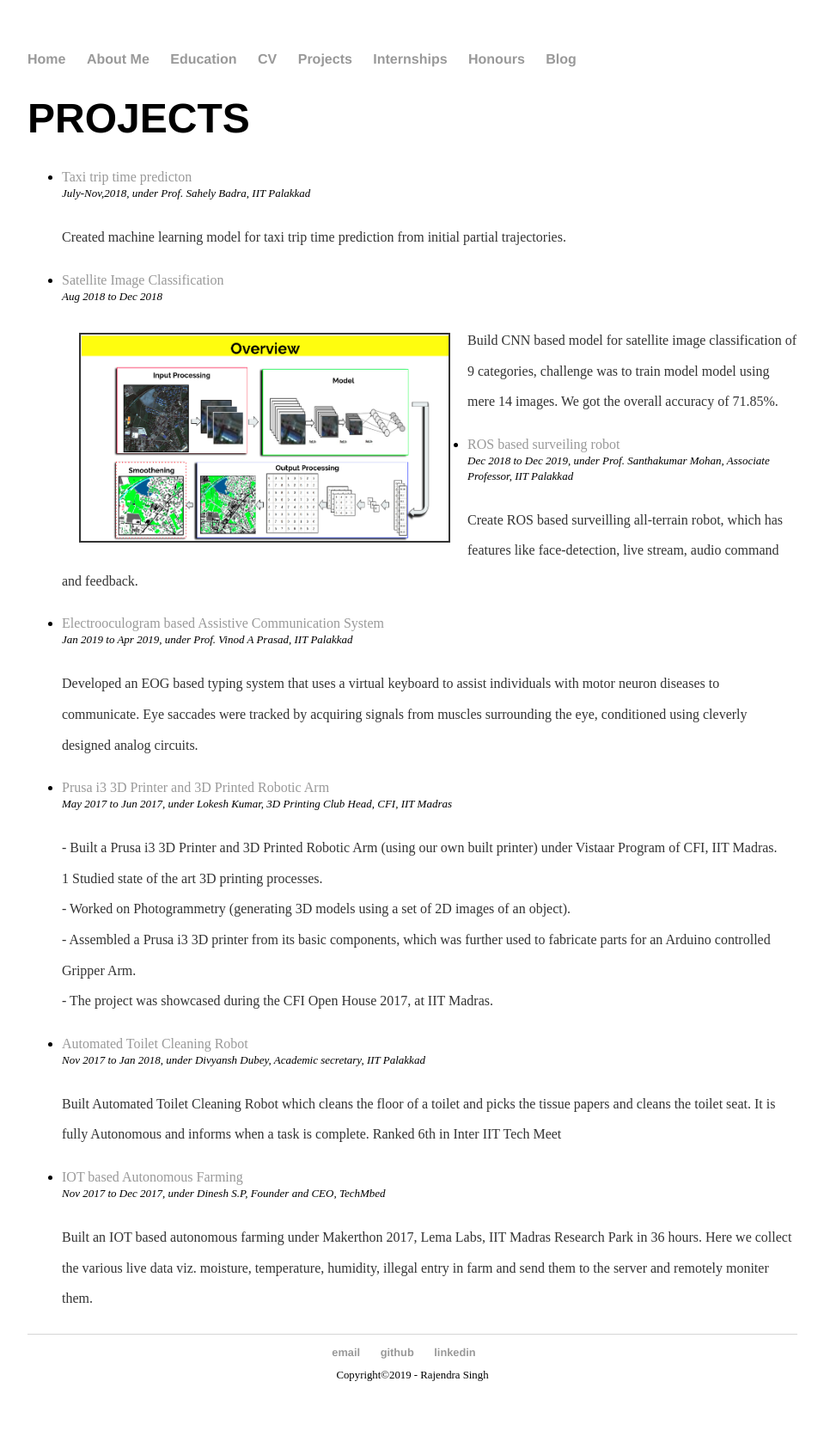
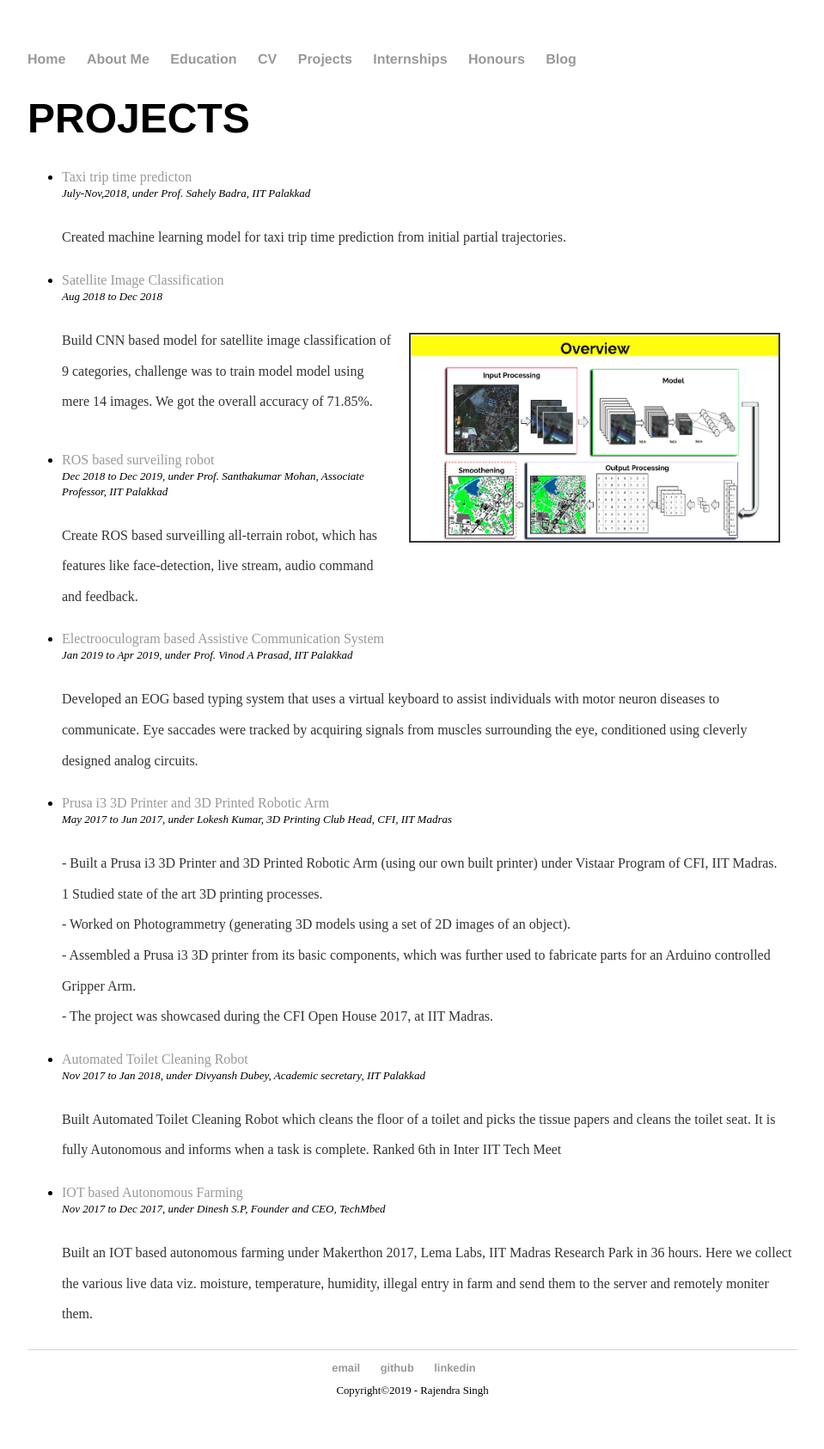
Before and after one commit to iamrajee/iamrajee.github.io, a Jekyll site: the page built from projects/index.html, in a window 1280 px wide. Shown: the whole page at 86% size, without its empty margins (160-1119 px from the left). Built offline with Jekyll 4.4.1, drawn with Linux system fonts in a browser that asks for light colours.

Commit message:
Update index.html

```diff
--- a/projects/index.html
+++ b/projects/index.html
@@ -11,8 +11,8 @@ title: PROJECTS
 
 		<li><a href="https://github.com/iamrajee/Satellite_Image_Classfication">Satellite Image Classification</a></li>
 		<font size="2"><em>Aug 2018 to Dec 2018</em></font>
-		<p><font size="3"><img src="images/overview.png" style='height: 50%; width: 50%' align="left" border="2" HSPACE="20" VSPACE="10" />Build CNN based model for satellite image classification of 9 categories, challenge was to train model model using mere 14 images. We got the overall accuracy of 71.85%.</font></p>
-
+		<p><font size="3"><img src="images/overview.png" style='height: 50%; width: 50%' align="right" border="2" HSPACE="20" VSPACE="10" />Build CNN based model for satellite image classification of 9 categories, challenge was to train model model using mere 14 images. We got the overall accuracy of 71.85%.</font></p>
+		<br>
 		<li><a href="https://drive.google.com/drive/folders/1B5k8_0QPwT3smCKnMK9Dd8N9MWVTcHdE?usp=sharing">ROS based surveiling robot</a></li>
 		<font size="2"><em>Dec 2018 to Dec 2019, under Prof. Santhakumar Mohan, Associate Professor, IIT Palakkad</em></font>
 		<p><font size="3">Create ROS based surveilling all-terrain robot, which has features like face-detection, live stream, audio command and feedback.</font></p>
```
